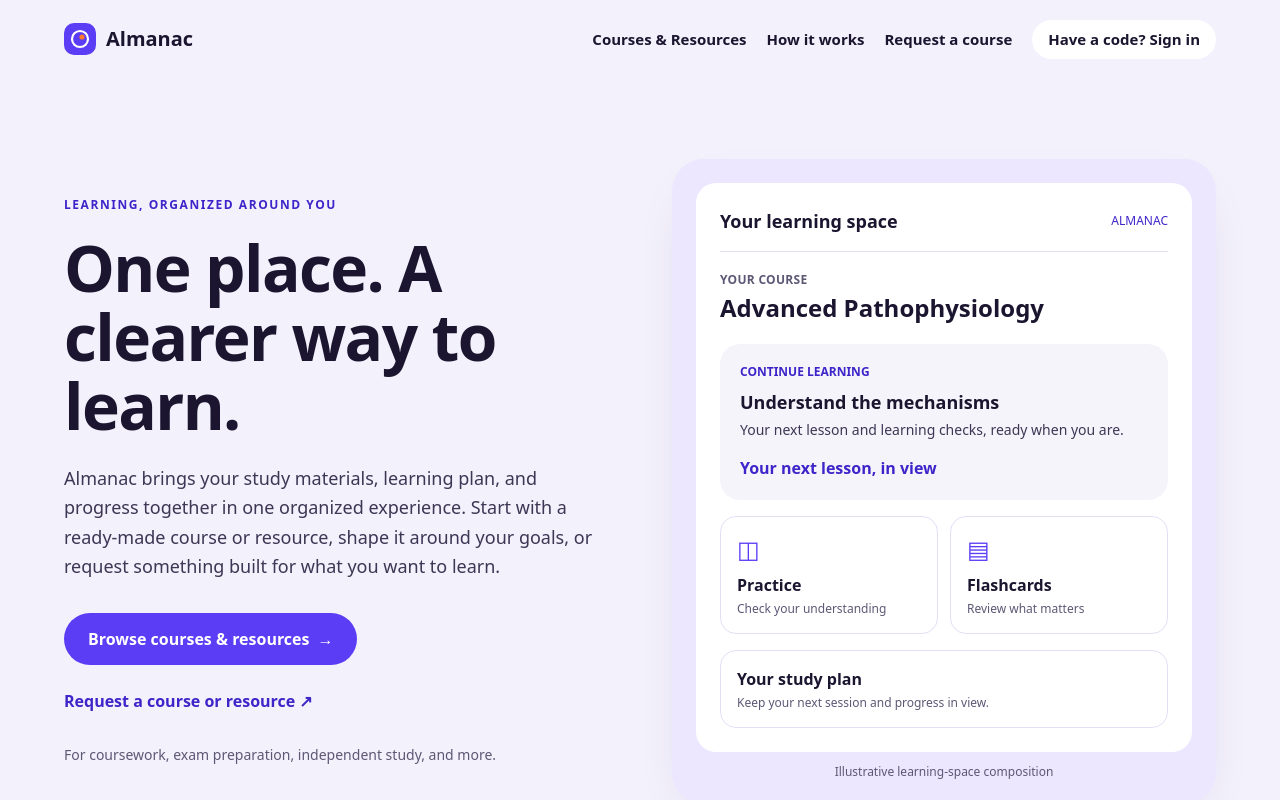
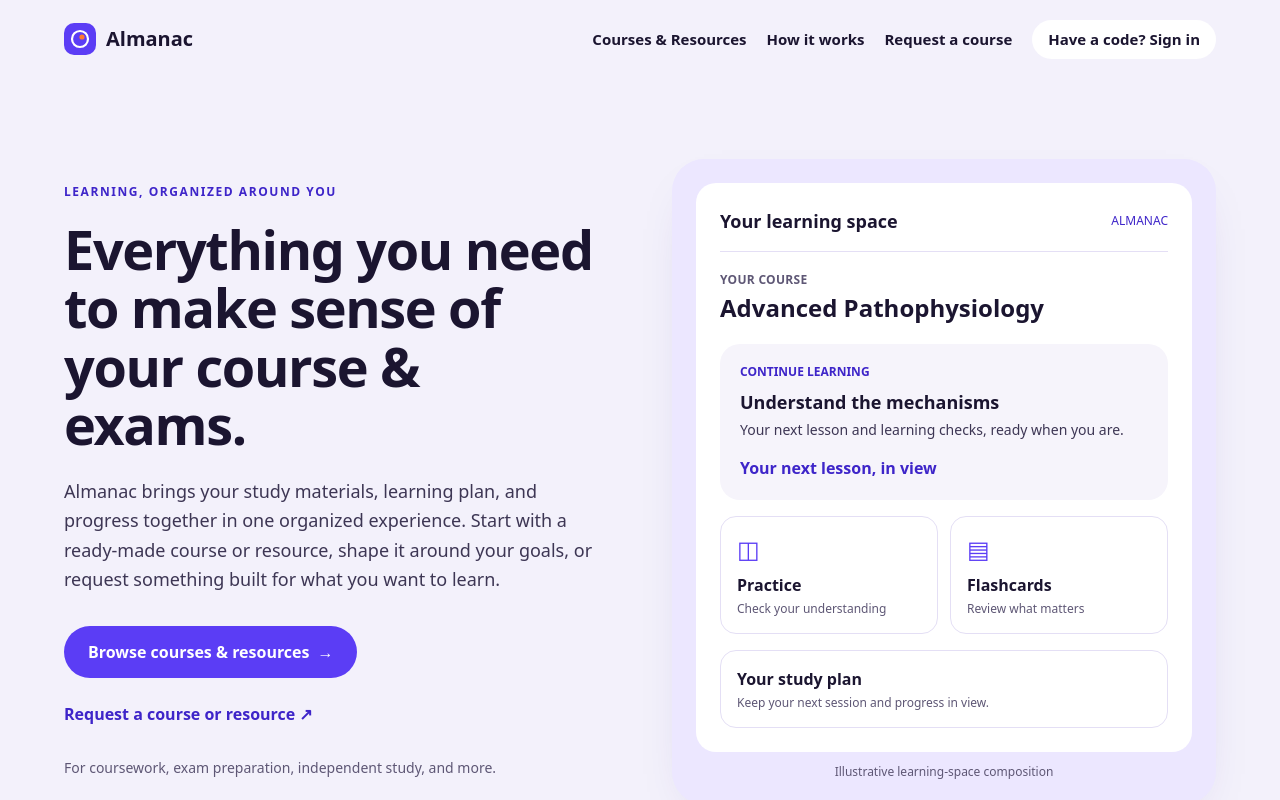
Before and after one commit to StudyMate-N/almanac, a Next.js app: page / in a window 1280 px wide. Shown: the top 800 px of the page. Built offline with nearby package versions, Linux system fonts and the light colour scheme.

Commit message:
Update Almanac hero headline and present modules as structured study scope

```diff
--- a/src/app/page.tsx
+++ b/src/app/page.tsx
@@ -17,7 +17,7 @@ export default function Home() {
         <section className="mx-auto grid max-w-[1200px] items-center gap-10 px-4 pb-20 pt-12 sm:px-6 lg:grid-cols-2 lg:gap-16 lg:pt-20" aria-labelledby="hero-h">
           <div>
             <p className="text-xs font-bold uppercase tracking-[0.13em] text-violet-700">Learning, organized around you</p>
-            <h1 id="hero-h" className="mt-5 max-w-xl font-display text-[44px] font-semibold leading-[1.08] tracking-tight sm:text-[64px]">One place. A clearer way to learn.</h1>
+            <h1 id="hero-h" className="mt-5 max-w-2xl font-display text-[40px] font-semibold leading-[1.08] tracking-tight sm:text-[54px]">Everything you need to make sense of your course &amp; exams.</h1>
             <p className="mt-6 max-w-xl text-lg leading-relaxed text-ink-body">
               Almanac brings your study materials, learning plan, and progress together in one organized experience.
               Start with a ready-made course or resource, shape it around your goals, or request something built for what you want to learn.
@@ -132,7 +132,7 @@ export default function Home() {
             <div>
               <p className="text-xs font-bold uppercase tracking-[0.13em] text-violet-700">Custom Learning Requests</p>
               <h2 id="request-h" className="mt-3 font-display text-[36px] font-semibold leading-tight sm:text-[44px]">Your needs don't have to fit our catalog.</h2>
-              <p className="mt-4 text-lg text-ink-body">A course we haven't covered. An exam you're preparing for. A study guide for one particular topic. Tell us what you're working toward, and we'll see what we can create for you.</p>
+              <p className="mt-4 text-lg text-ink-body">A course we haven't covered. An exam you're preparing for. A complete study module for a particular part of your course. Tell us what you're working toward, and we'll see what we can create for you.</p>
               <Link href="/request" className={`${primary} mt-7`}>Request a course or resource →</Link>
               <p className="mt-4 text-sm text-ink-muted">We'll review your request and explain what's possible and what happens next.</p>
             </div>
@@ -141,7 +141,7 @@ export default function Home() {
               <p className="mt-1 text-sm text-ink-muted">A few details help us get started.</p>
               <ol className="mt-5 space-y-5">
                 {[
-                  ["What are you learning?", "A subject, course, exam, or specific topic"],
+                  ["What are you learning?", "A subject, course, exam, or module"],
                   ["What would help?", "A full course, study guide, practice, or something else"],
                   ["When do you need it?", "Select a delivery timeline and price"],
                 ].map(([h,d],i)=>(
```
